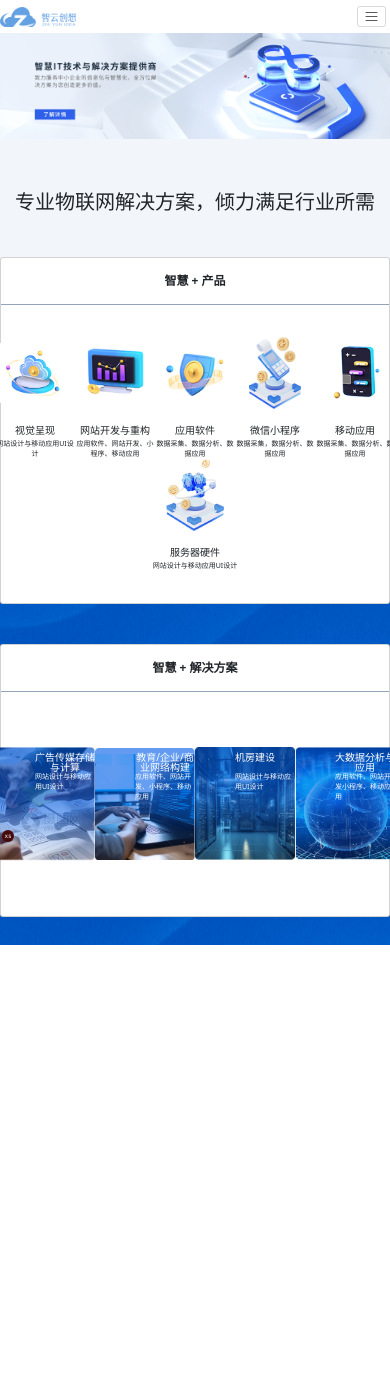
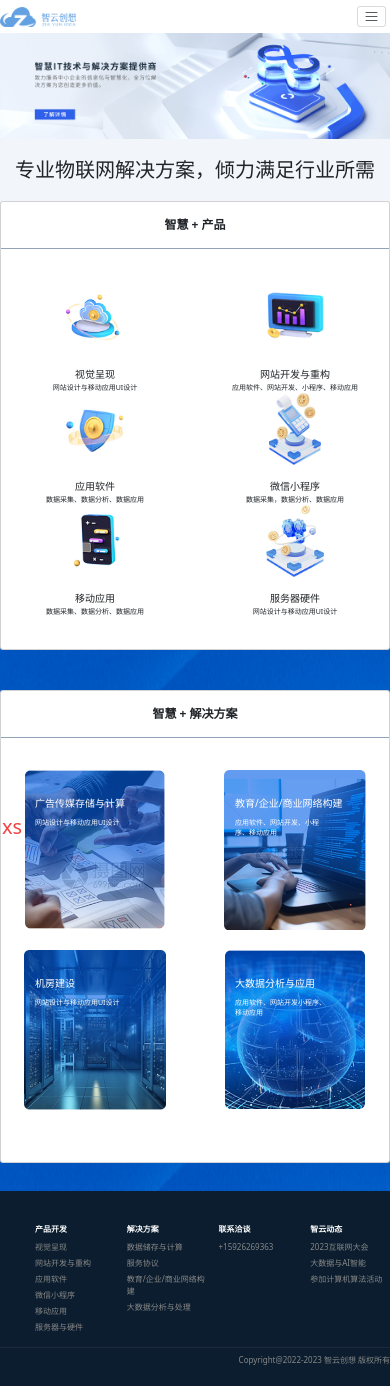
Before and after one commit to wang2333/nextWeb, a Next.js app: page / in a window 390 px wide. Before the commit the page ends 945 px from the top, so only its background shows below. Built offline with nearby package versions, Linux system fonts and the light colour scheme.

Commit message:
Update page layout and footer design

```diff
--- a/app/page.tsx
+++ b/app/page.tsx
@@ -137,7 +137,7 @@ export default function IndexPage() {
         }}
         className="pb-14"
       >
-        <div className="font-600 pb-20 pt-24 text-center text-[2.5rem]">
+        <div className="font-600 py-8 text-center text-[2.5rem] md:py-14">
           专业物联网解决方案，倾力满足行业所需
         </div>
 
@@ -148,7 +148,7 @@ export default function IndexPage() {
           <Row className="py-16">
             {listData2.map((item, index) => {
               return (
-                <Col key={item.title} className="p-0 text-center">
+                <Col key={item.title} className="p-0 text-center" xs={6} sm={2}>
                   <div className="relative mx-auto h-36 w-36 text-center">
                     <Image
                       src={item.img}
@@ -173,7 +173,12 @@ export default function IndexPage() {
           <Row className="py-16">
             {listData3.map((item, index) => {
               return (
-                <Col key={item.title} className="relative h-80 p-0 text-center">
+                <Col
+                  key={item.title}
+                  className="relative mb-10 h-80 p-0 text-center md:mb-0"
+                  xs={6}
+                  md={3}
+                >
                   <Image
                     src={item.img}
                     fill={true}
--- a/components/layout/Footer.tsx
+++ b/components/layout/Footer.tsx
@@ -1,5 +1,6 @@
 import React from "react"
 import Image from "next/image"
+import { Col, Container, Row } from "react-bootstrap"
 
 import { Icons } from "@/components/icons"
 
@@ -35,9 +36,10 @@ const footData = [
 ]
 function Footer() {
   return (
-    <div className="hidden bg-black1 lg:block">
-      <div className="container flex pt-16 ">
-        <div className="left mr-20 w-44">
+    <div className=" bg-black1 ">
+      <Container className="container pt-16 ">
+        <Row>
+          <Col md={2} className="left hidden pr-20 md:inline-block">
             <Image
               src="/images/logo2.png"
               alt=""
@@ -49,11 +51,16 @@ function Footer() {
               <Icons.Phone className="mr-2"></Icons.Phone>
               4001-100-866 转1
             </div>
-        </div>
-        <div className="mid flex flex-1 justify-between border-l border-l-slate-800 pl-20 text-gray">
+          </Col>
+          <Col
+            xs={12}
+            md={8}
+            className="mid justify-between border-l border-l-slate-800 pl-20 text-gray"
+          >
+            <Row>
               {footData.map((item) => {
                 return (
-              <div className="item" key={item.title}>
+                  <Col className="item" key={item.title}>
                     <div className="title mb-3 font-semibold text-white">
                       {item.title}
                     </div>
@@ -66,15 +73,17 @@ function Footer() {
                         )
                       })}
                     </div>
-              </div>
+                  </Col>
                 )
               })}
-        </div>
-        <div className="right ml-20 ">
+            </Row>
+          </Col>
+          <Col md={2} className="right hidden md:inline-block">
             <div className="mb-3 text-gray">智云创想公众号</div>
             <span className="inline-block h-28 w-28 bg-white"></span>
-        </div>
-      </div>
+          </Col>
+        </Row>
+      </Container>
       <div className="container mt-5 border-t border-t-slate-800 pb-10 pt-3 text-right text-gray">
         Copyright@2022-2023 智云创想 版权所有
       </div>
--- a/components/tailwind-indicator.tsx
+++ b/components/tailwind-indicator.tsx
@@ -2,7 +2,7 @@ export function TailwindIndicator() {
   if (process.env.NODE_ENV === "production") return null
 
   return (
-    <div className="fixed bottom-1 left-1 z-50 flex h-6 w-6 items-center justify-center rounded-full bg-red-950 p-3 font-mono text-xs text-white">
+    <div className="fixed bottom-1 left-1 z-50 flex items-center justify-center  text-[20px] text-red-500">
       <div className="block sm:hidden">xs</div>
       <div className="hidden sm:block md:hidden">sm</div>
       <div className="hidden md:block lg:hidden">md</div>
```
Lines whose indentation alone changed are shown as unchanged.
